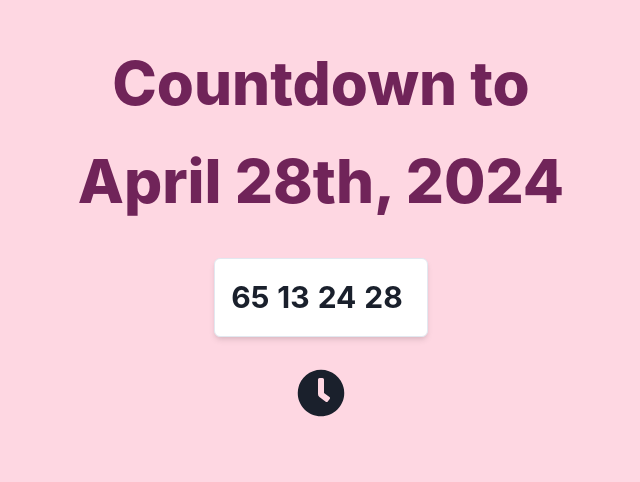
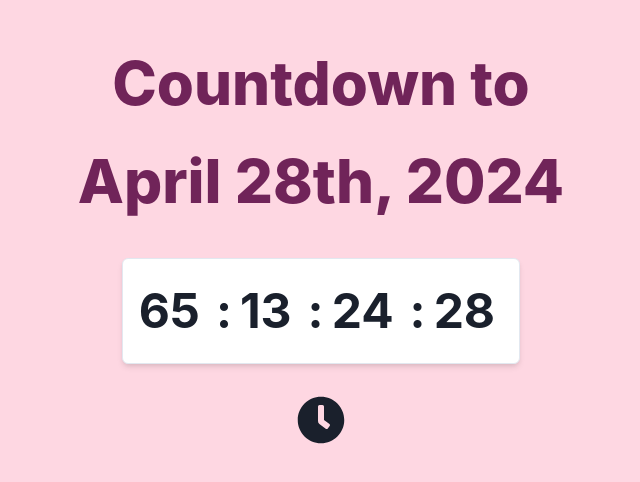
Before and after one commit to GPT-Engineer-App/pinky-countdown-2024, a React (Vite) app: page / in a window 1280 px wide. Shown: the part 122-604 px from the top of the page, without its empty margins (319-959 px from the left). Built offline with nearby package versions, Linux system fonts and the light colour scheme.

Commit message:
make the countdown bigger, add ":" between numbers and make it look more symmetric
Updated the countdown to be bigger, added colons between the numbers for clarity, and ensured symmetry in the display.

```diff
--- a/src/pages/Index.jsx
+++ b/src/pages/Index.jsx
@@ -34,7 +34,7 @@ const CountDownTimer = ({ targetDate }) => {
   const timerComponents = Object.keys(timeLeft).map((interval) => {
     const value = timeLeft[interval];
     return (
-      <Text key={interval} fontSize="3xl" fontWeight="bold" marginRight={2}>
+      <Text key={interval} fontSize="5xl" fontWeight="bold" marginRight={2}>
         {padWithZero(value)}
       </Text>
     );
@@ -42,7 +42,17 @@ const CountDownTimer = ({ targetDate }) => {
 
   return (
     <Center>
-      <Center>{timerComponents}</Center>
+      <Center>
+        {timerComponents.length
+          ? timerComponents.reduce((prev, curr) => [
+              prev,
+              <Text fontSize="5xl" fontWeight="bold" mx={2}>
+                :
+              </Text>,
+              curr,
+            ])
+          : null}
+      </Center>
     </Center>
   );
 };
```
